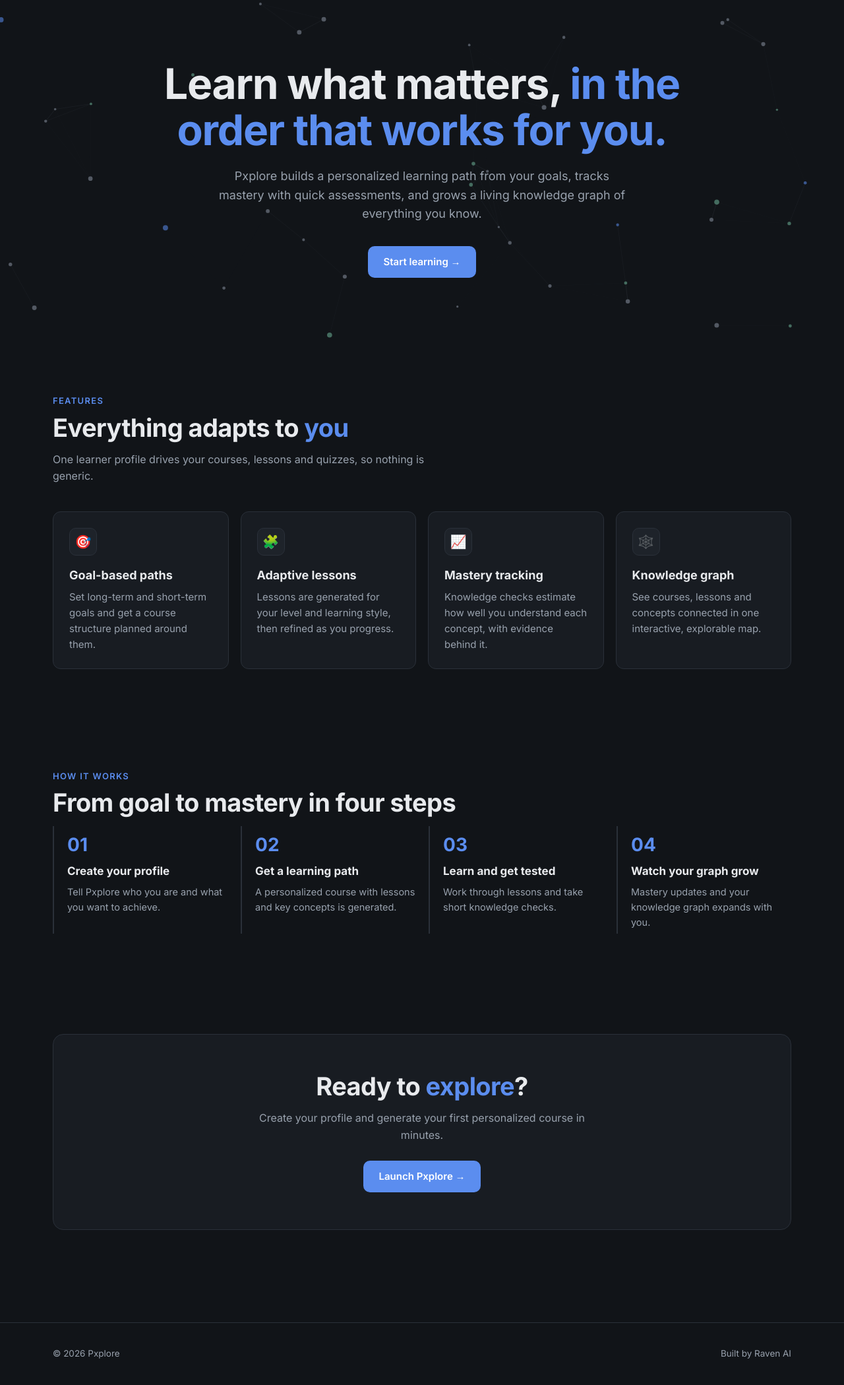
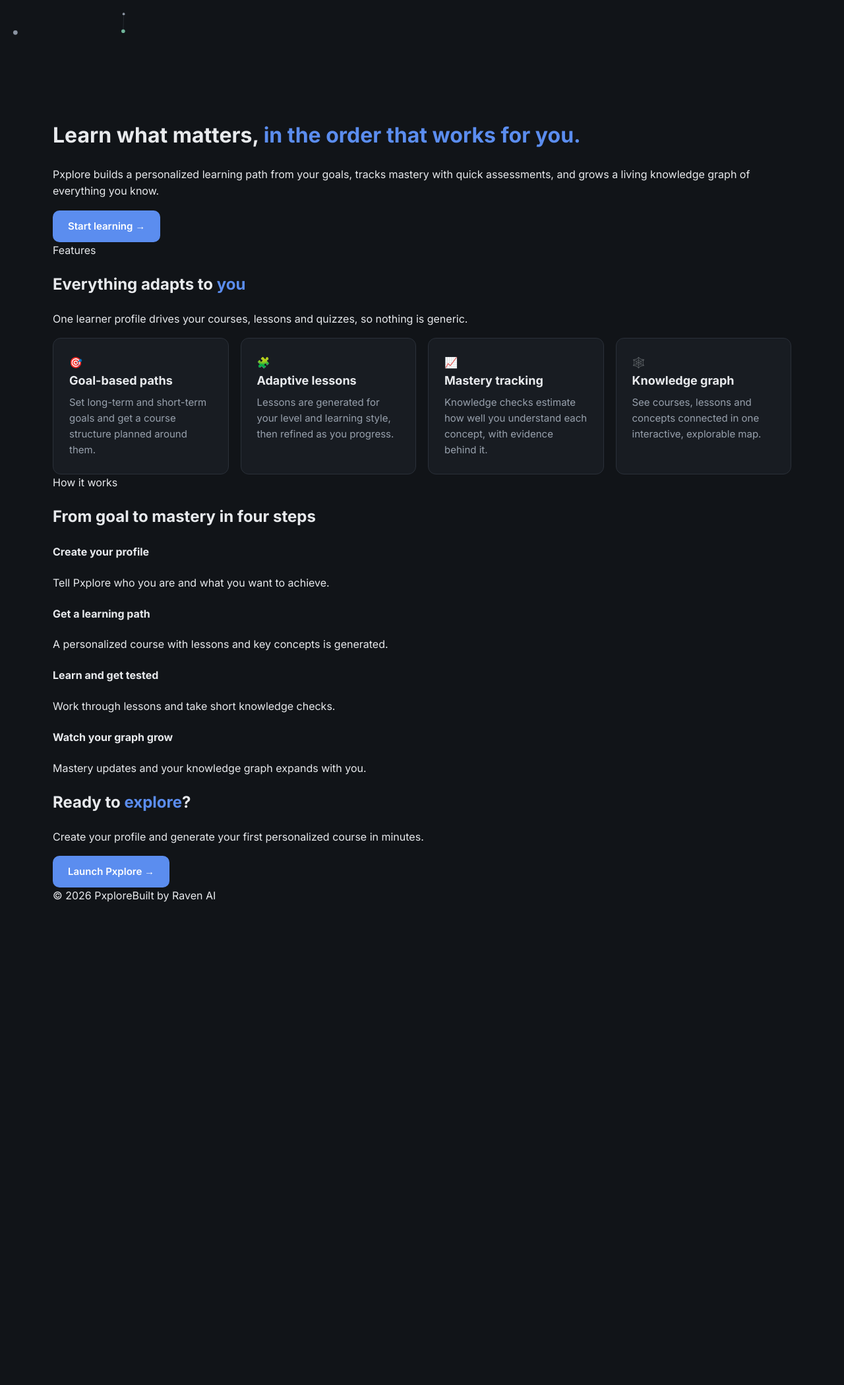
Before and after one commit to ManasTarare/Self_learn, a FastAPI app: page / in a window 1280 px wide. Shown: the part 65-2164 px from the top of the page at 66% size. After the commit the page ends 1432 px from the top, so only its background shows below. Run offline with FastAPI, Linux system fonts and the light colour scheme; a map, chart or similar area stays blank.

Commit message:
Update style.css

```diff
--- a/static/style.css
+++ b/static/style.css
@@ -33,36 +33,11 @@ a{color:inherit;text-decoration:none}
 .btn:disabled{opacity:.6;cursor:wait}
 .danger-btn{background:var(--err);color:#111418}
 
-/* landing */
-.hero{position:relative;padding:92px 0 100px;text-align:center;overflow:hidden}
-#bg{position:absolute;inset:0;width:100%;height:100%;z-index:-1;opacity:.55}
-.pill{display:inline-block;padding:6px 14px;border:1px solid var(--line);border-radius:999px;background:var(--surface);color:var(--muted);font-size:13px;margin-bottom:24px}
-.pill b{color:var(--ok);font-weight:600}
-.hero h1{font-size:clamp(36px,6vw,64px);line-height:1.1;margin:0 auto 20px;max-width:860px;letter-spacing:-1.2px}
-.hero p{max-width:620px;margin:0 auto 34px;color:var(--muted);font-size:clamp(16px,2vw,18px)}
-.cta{display:flex;gap:12px;justify-content:center;flex-wrap:wrap}
-.legend{display:flex;gap:10px;justify-content:center;flex-wrap:wrap;margin-top:48px}
-.legend span{display:flex;align-items:center;gap:8px;padding:5px 12px;border-radius:999px;font-size:12.5px;color:var(--muted)!important;background:var(--surface);border:1px solid var(--line)}
-.legend i{width:9px;height:9px;border-radius:50%}
-section{padding:76px 0}
-.eyebrow{color:var(--accent);font-size:13px;font-weight:600;letter-spacing:.1em;text-transform:uppercase}
-h2{font-size:clamp(26px,3.6vw,38px);margin:8px 0 12px;letter-spacing:-.6px;line-height:1.2}
-.lead{color:var(--muted);max-width:600px;margin:0 0 40px}
+/* cards (Learn page) */
 .grid{display:grid;grid-template-columns:repeat(auto-fit,minmax(260px,1fr));gap:18px}
 .card{padding:24px;border-radius:var(--radius);background:var(--surface);border:1px solid var(--line);transition:border-color .15s,background .15s}
 .card:hover{border-color:#3a4350;background:var(--surface2)}
-.card .ico{width:42px;height:42px;border-radius:10px;display:grid;place-items:center;font-size:20px;margin-bottom:16px;background:var(--surface2);border:1px solid var(--line)}
 .card h3{margin:0 0 6px;font-size:18px}.card p{margin:0;color:var(--muted);font-size:15px}
-.steps{display:grid;grid-template-columns:repeat(auto-fit,minmax(220px,1fr));gap:20px;counter-reset:s}
-.step{counter-increment:s;padding:6px 0 6px 20px;border-left:2px solid var(--line)}
-.step::before{content:"0" counter(s);display:block;font-size:28px;font-weight:700;color:var(--accent);margin-bottom:4px}
-.step h4{margin:0 0 6px;font-size:17px}.step p{margin:0;color:var(--muted);font-size:14.5px}
-.band{text-align:center;padding:56px 28px;border-radius:16px;border:1px solid var(--line);background:var(--surface)}
-.band h2{margin-top:0}.band p{color:var(--muted);margin:0 auto 26px;max-width:520px}
-footer{padding:36px 0;color:var(--muted);font-size:13.5px;border-top:1px solid var(--line);margin-top:64px}
-footer .wrap{display:flex;justify-content:space-between;flex-wrap:wrap;gap:10px}
-.reveal{opacity:0;transform:translateY(14px);transition:opacity .5s,transform .5s}
-.reveal.in{opacity:1;transform:none}
 
 /* app pages */
 .page{padding:36px 0 90px}
@@ -71,7 +46,6 @@ footer .wrap{display:flex;justify-content:space-between;flex-wrap:wrap;gap:10px}
 .muted{color:var(--muted)}.link{color:var(--accent)}.link:hover{text-decoration:underline}
 .panel{padding:20px 22px;border-radius:var(--radius);background:var(--surface);border:1px solid var(--line);margin:14px 0}
 .panel.danger{border-color:#5a3a45}
-.auth{max-width:520px;margin:28px auto}
 .form{display:grid;gap:14px}.form label{display:grid;gap:6px;font-size:13.5px;color:var(--muted)}
 .row2{display:grid;grid-template-columns:repeat(auto-fit,minmax(220px,1fr));gap:14px}
 input,select,textarea{width:100%;padding:10px 13px;border-radius:9px;border:1px solid var(--line);background:var(--bg);color:var(--text);font:inherit;font-size:15px;outline:none;transition:border-color .15s}
@@ -104,5 +78,4 @@ label.opt span{flex:1 1 auto}
 .md code{background:var(--bg);padding:2px 6px;border-radius:5px}.md pre code{padding:0;background:none}
 .page a.card{display:block}
 
-@media(max-width:720px){.nav ul:not(.tabs-nav){display:none}.hero{padding:60px 0 70px}section{padding:56px 0}}
-@media(prefers-reduced-motion:reduce){*{transition:none!important}.reveal{opacity:1;transform:none}}
+@media(prefers-reduced-motion:reduce){*{transition:none!important}}
```
